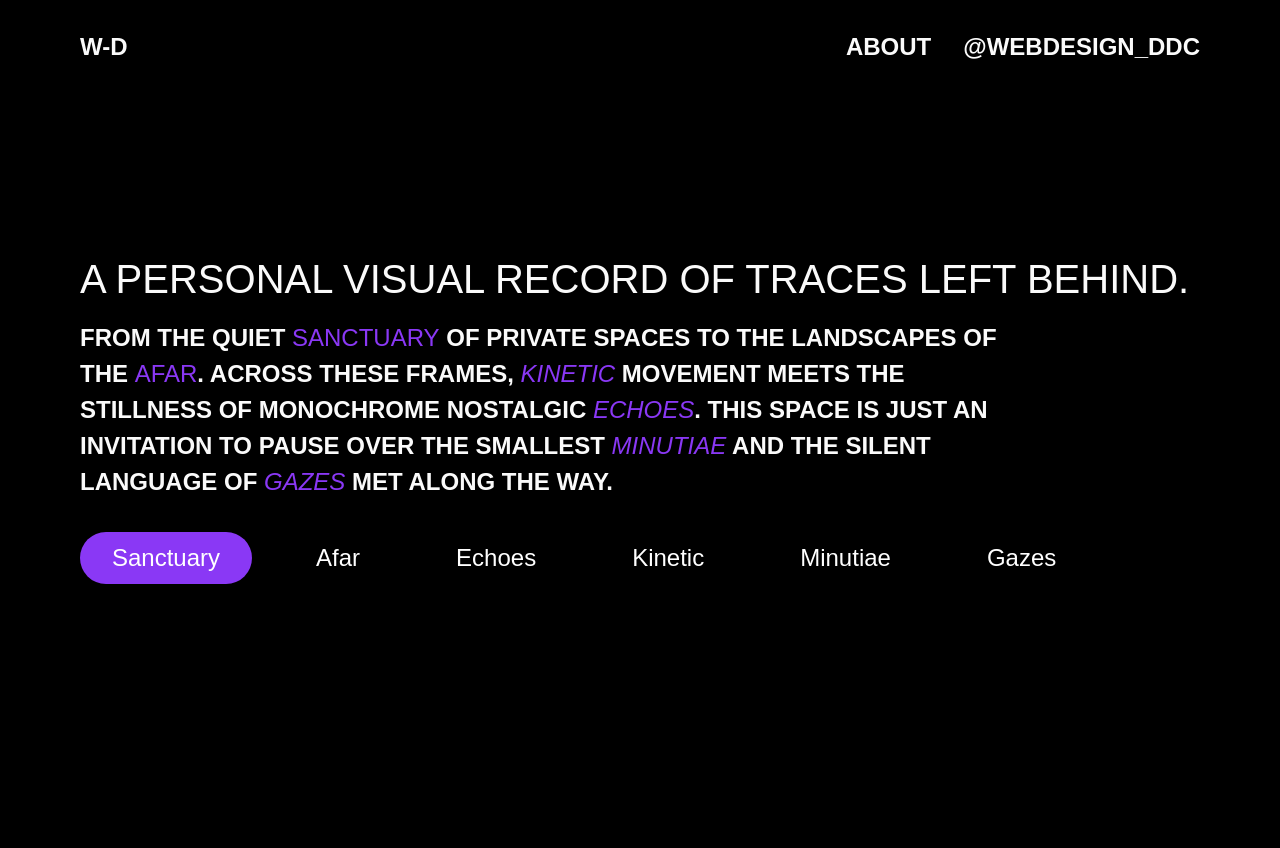
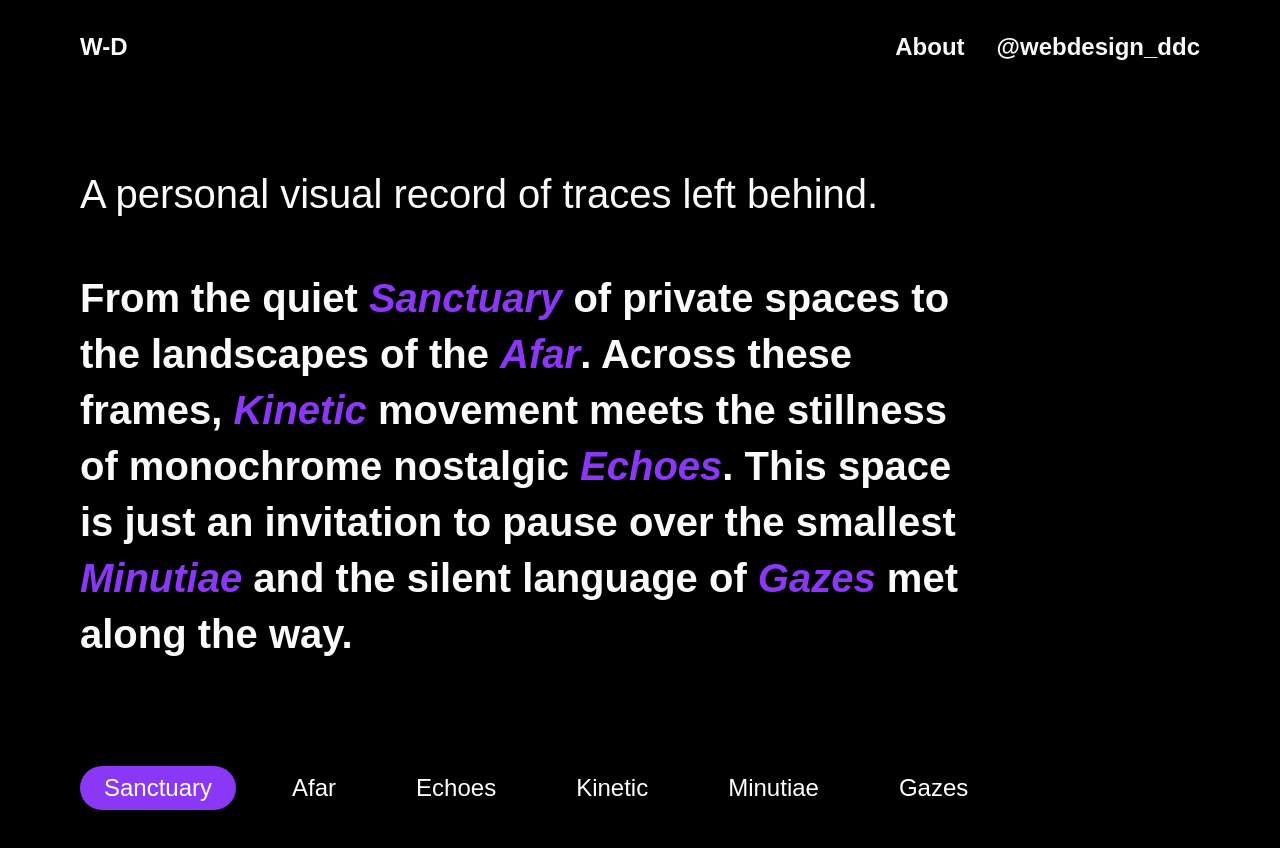
Before and after one commit to beabell05/2026-02-sveltekit, a SvelteKit app: page / in a window 1280 px wide. Shown: the top 848 px of the page. Before the commit the page ends 824 px from the top, so only its background shows below. Built offline with nearby package versions, Linux system fonts and the light colour scheme; a web font is replaced by a local one.

Commit message:
i testi funzionano bene

```diff
--- a/src/lib/components/DesktopTabNavigation.svelte
+++ b/src/lib/components/DesktopTabNavigation.svelte
@@ -40,14 +40,17 @@
         align-items: center;
     }
 
-    .tab {
+.tab {
         background: transparent;
         border: none;
-        color: #ffffff; /* <-- MODIFICA: Testo di default sempre bianco */
-        padding: calc(var(--size-3)) calc(var(--size-6));
+        color: #ffffff;
+        padding: var(--size-2) var(--size-5);
         border-radius: 999px;
         cursor: pointer;
+
+        /* RIMETTIAMO IL TUO TOKEN ORIGINALE: 24px */
         font-size: var(--type-h2);
+
         font-family: var(--font-primary);
         font-weight: var(--font-weight-medium);
         transition: all 0.2s ease-out;
--- a/src/lib/components/Project.svelte
+++ b/src/lib/components/Project.svelte
@@ -22,30 +22,28 @@
 <style>
   .project { display: block; color: inherit; text-decoration: none; }
 
-  .img-box {
+.img-box {
     position: relative;
-    width: 100%;
-    aspect-ratio: 664 / 400;
     overflow: hidden;
-    filter: blur(0);
-  }
+    background-color: var(--color-brand); /* Sfondo viola che si vedrà in trasparenza */
+    border-radius: var(--size-2); /* Mantieni il tuo border-radius */
+}
 
-  .img-box img {
+.img-box img {
     width: 100%;
     height: 100%;
     object-fit: cover;
-    display: block;
-    transform: translateY(-10%);
-  }
+    /* Effetto di default: sfocato e semi-trasparente per far passare il viola sotto */
+    filter: blur(10px);
+    opacity: 0.5;
+    transition: all 0.4s ease-in-out;
+}
 
-  .img-box .hover {
-    position: absolute;
-    inset: 0;
-    background: var(--hex-brand-500);
-    mix-blend-mode: soft-light;
-    opacity: 0.9;
-    pointer-events: none;
-  }
+/* Cosa succede quando passi il mouse sulla card */
+.img-box:hover img {
+    filter: blur(0);
+    opacity: 1;
+}
 
   .meta { margin-top: var(--size-3); display:flex; gap: var(--size-1); align-items: baseline; }
   .title { color: var(--color-ink); font-family: var(--font-primary); font-weight: 500; }
--- a/src/lib/styles/base.css
+++ b/src/lib/styles/base.css
@@ -15,7 +15,6 @@ body {
 	line-height: 1.25;
 	font-weight: 600;
 	color: var(--color-ink);
-	text-transform: uppercase;
 	font-feature-settings: "liga" 1, "calt" 1;
 
 	background: var(--color-canvas);
--- a/src/routes/+page.svelte
+++ b/src/routes/+page.svelte
@@ -1,79 +1,106 @@
+<script>
+    import DesktopTabNavigation from '$lib/components/DesktopTabNavigation.svelte';
+    import Project from '$lib/components/Project.svelte';
 
+    // Assumiamo che i progetti arrivino dal file +page.js
+    export let data;
 
-<script>
-	import Filter from "$lib/components/Filter.svelte";
-	import Project from "$lib/components/Project.svelte";
-	import DesktopTabNavigation from "$lib/components/DesktopTabNavigation.svelte";
-
-	export let data = { years: [] };
-
-	let currentYear = data.years?.[0]?.number ?? null;
-
-	$: projects = currentYear != null ? data.years.find((year) => year.number == currentYear)?.projects ?? [] : [];
-
+    // Fallback se i dati non sono ancora pronti
+    $: projects = data?.projects || [];
 </script>
 
-<section class="safe-area hero">
-	<h1>
+<main class="page-wrapper">
+    <header class="hero-section">
+        <h1 class="main-title">
             A personal visual record of traces left behind.
         </h1>
 
-	<p class="lead">
-		From the quiet <span class="accent">Sanctuary</span> of private spaces to the landscapes of the <span class="accent">Afar</span>. Across these frames, <span class="accent italic">Kinetic</span> movement meets the stillness of monochrome nostalgic <span class="accent italic">Echoes</span>. This space is just an invitation to pause over the smallest <span class="accent italic">Minutiae</span> and the silent language of <span class="accent italic">Gazes</span> met along the way.
+        <div class="lead-text">
+            <p>
+                From the quiet <span class="keyword">Sanctuary</span> of private spaces to the landscapes of the <span class="keyword">Afar</span>.
+                Across these frames, <span class="keyword">Kinetic</span> movement meets the stillness of monochrome nostalgic <span class="keyword">Echoes</span>.
+                This space is just an invitation to pause over the smallest <span class="keyword">Minutiae</span> and the silent language of <span class="keyword">Gazes</span> met along the way.
             </p>
+        </div>
 
+        <div class="nav-container">
             <DesktopTabNavigation />
+        </div>
+    </header>
 
+    <section class="projects-grid">
+        <div class="grid">
+            {#each projects as project}
+                <Project {...project} />
+            {/each}
+        </div>
     </section>
+</main>
 
-<nav class="safe-area filters">
-	{#each data.years as year}
-		<Filter bind:group={currentYear} value={year.number} />
-	{/each}
-</nav>
+<style>
+    .page-wrapper {
+        padding: var(--size-10);
+        max-width: 1440px;
+        margin: 0 auto;
+        display: flex;
+        flex-direction: column;
+        gap: var(--size-10);
+    }
 
-<section class="safe-area projects">
-{#each projects as project}
-<Project data={project.data} />
-{/each}
-</section>
+   .hero-section {
+        display: flex;
+        flex-direction: column;
+        gap: var(--size-8); /* Mantieni uno spazio generoso */
+        max-width: 1100px;
+    }
+
+    .main-title {
+        font-family: var(--font-primary);
+        /* TORNIAMO AL GRANDE: 40px */
+        font-size: var(--type-h1);
+        font-weight: var(--font-weight-medium);
+        line-height: var(--leading-h1, 1.1);
+        color: var(--color-ink);
+        margin: 0;
+    }
+
+    .lead-text p {
+        font-family: var(--font-primary);
+        /* ANCHE QUI 40px, per renderli un blocco unico visivamente */
+        font-size: var(--type-h1);
+        line-height: 1.4;
+        color: var(--color-ink);
+        margin: 0;
+    }
+
+    .lead-text {
+        max-width: 900px;
+    }
 
 
-<style>
-	.hero {
-		padding-block: var(--size-11);
+
+    .keyword {
+        color: var(--hex-brand-500);
+        font-style: italic;
     }
 
-	.hero h1 {
-		font-size: var(--type-hero);
-		max-width: 70ch;
-		margin-bottom: var(--size-4);
-		color: var(--color-ink);
-		font-family: var(--font-primary);
-		font-weight: var(--font-weight-medium);
+    .nav-container {
+        margin-top: var(--size-4);
     }
 
-	.lead {
-		font-size: var(--type-h2);
-		max-width: 70ch;
-		color: var(--color-ink);
-		margin-top: var(--size-4);
-		line-height: 1.5;
+    /* Griglia Progetti */
+    .grid {
+        display: grid;
+        grid-template-columns: repeat(2, 1fr);
+        gap: var(--size-8);
     }
 
-	.accent { color: var(--hex-brand-500); font-weight: var(--font-weight-medium); }
-	.italic { font-style: italic; }
-
-	.filters {
-		display: flex;
-		align-items: center;
-		gap: var(--size-5);
+    @media (max-width: 1024px) {
+        .grid {
+            grid-template-columns: 1fr;
         }
-
-	.projects {
-		padding-block: var(--size-7);
-		display: grid;
-		grid-template-columns: 1fr 1fr;
-		gap: var(--size-5);
+        .page-wrapper {
+            padding: var(--size-6);
+        }
     }
 </style>
```
Lines whose indentation alone changed are shown as unchanged.
